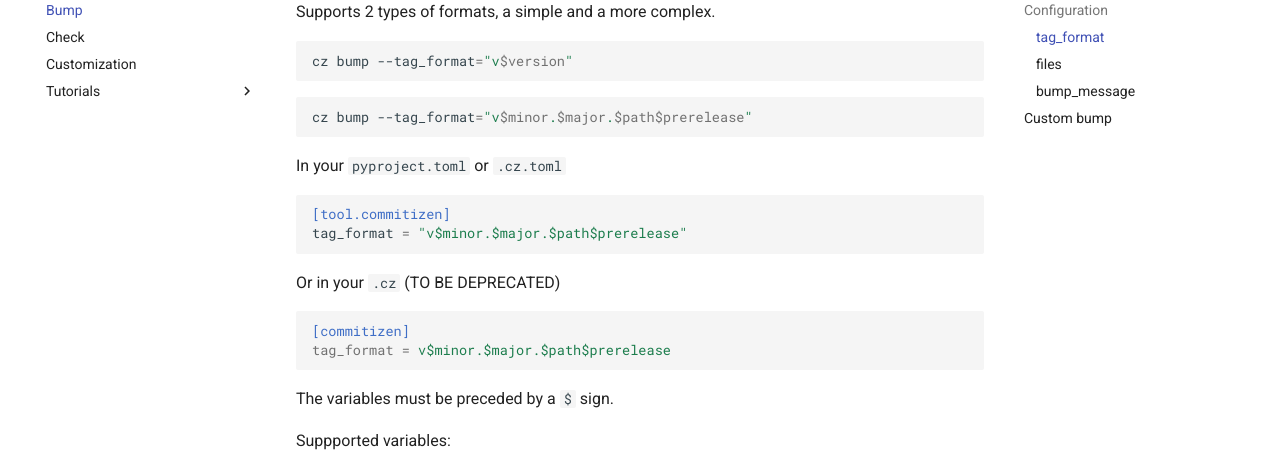
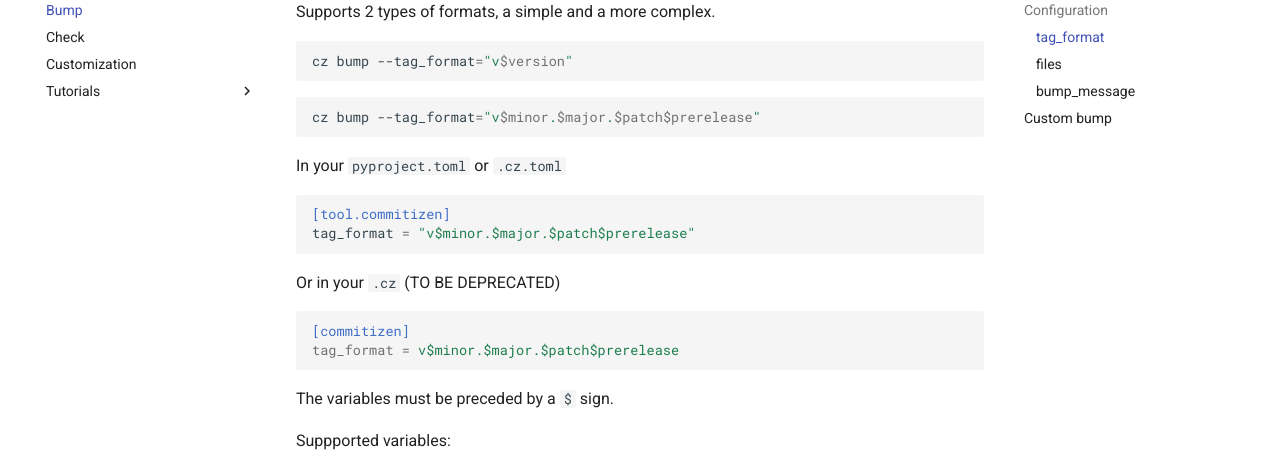
Before and after one commit to commitizen-tools/commitizen, an MkDocs documentation site: the page built from docs/bump.md, in a window 1280 px wide and 900 px high, scrolled down 2268 px. Shown: the part 152-604 px from the top of the window. Built offline with MkDocs 1.6.1 and Material for MkDocs 9.7.7, drawn with Linux system fonts in a browser that asks for light colours; comment, search, counter and statistics services are not loaded.

Commit message:
docs(bump): modify typo in bump command docs
modify typo in bump command docs, path should be corrected as patch.

````diff
--- a/docs/bump.md
+++ b/docs/bump.md
@@ -89,21 +89,21 @@ cz bump --tag_format="v$version"
 ```
 
 ```bash
-cz bump --tag_format="v$minor.$major.$path$prerelease"
+cz bump --tag_format="v$minor.$major.$patch$prerelease"
 ```
 
 In your `pyproject.toml` or `.cz.toml`
 
 ```toml
 [tool.commitizen]
-tag_format = "v$minor.$major.$path$prerelease"
+tag_format = "v$minor.$major.$patch$prerelease"
 ```
 
 Or in your `.cz` (TO BE DEPRECATED)
 
 ```
 [commitizen]
-tag_format = v$minor.$major.$path$prerelease
+tag_format = v$minor.$major.$patch$prerelease
 ```
 
 The variables must be preceded by a `$` sign.
````
